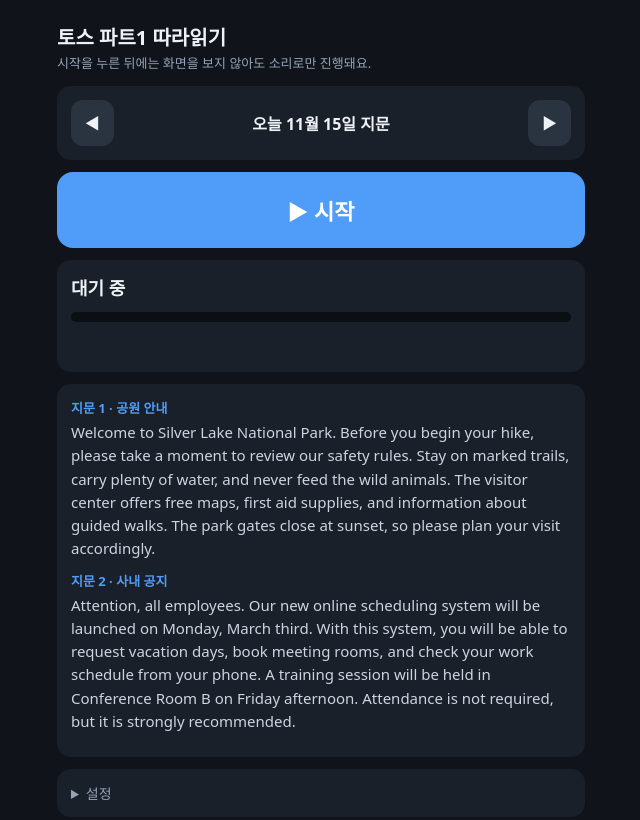
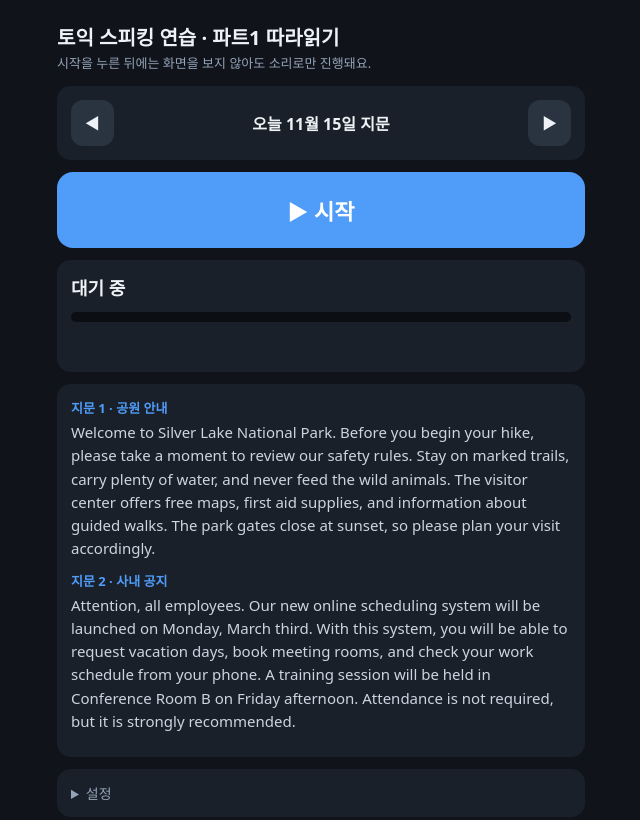
Before and after one commit to chiyun123-hub/toss-practice, a plain HTML site: page index.html in a window 1280 px wide. Shown: the top 820 px of the page, without its empty margins (319-959 px from the left). Drawn offline with Linux system fonts and the light colour scheme.

Commit message:
Rename app to 토익 스피킹 연습
Co-Authored-By: Claude Opus 5.5 <noreply@anthropic.com>
Claude-Session: https://claude.ai/code/session_0127Jm3WNtkFh1Q2eqM6Rv61

```diff
--- a/index.html
+++ b/index.html
@@ -6,7 +6,7 @@
 <link rel="manifest" href="manifest.webmanifest">
 <meta name="theme-color" content="#10141a">
 <link rel="icon" href="icon-192.png">
-<title>토스 파트1 따라읽기</title>
+<title>토익 스피킹 연습</title>
 <style>
 :root{--bg:#10141a;--card:#1a2029;--fg:#eef2f6;--mut:#94a3b8;--acc:#4f9cf9;--ok:#34c38f;--bad:#f46a6a;--warn:#f1b44c}
 *{box-sizing:border-box}
@@ -43,7 +43,7 @@ details summary{color:var(--mut);font-size:14px;cursor:pointer}
 <body>
 <div id="tapAll">화면 아무 곳이나<br>한 번 눌러 주세요<small>휴대폰이 자동 소리 재생을 막았어요</small></div>
 <main>
-  <h1>토스 파트1 따라읽기</h1>
+  <h1>토익 스피킹 연습 · 파트1 따라읽기</h1>
   <div class="sub">시작을 누른 뒤에는 화면을 보지 않아도 소리로만 진행돼요.</div>
 
   <div class="card">
```
Also changed, not shown: icon-192.png, icon-512.png, manifest.webmanifest.
